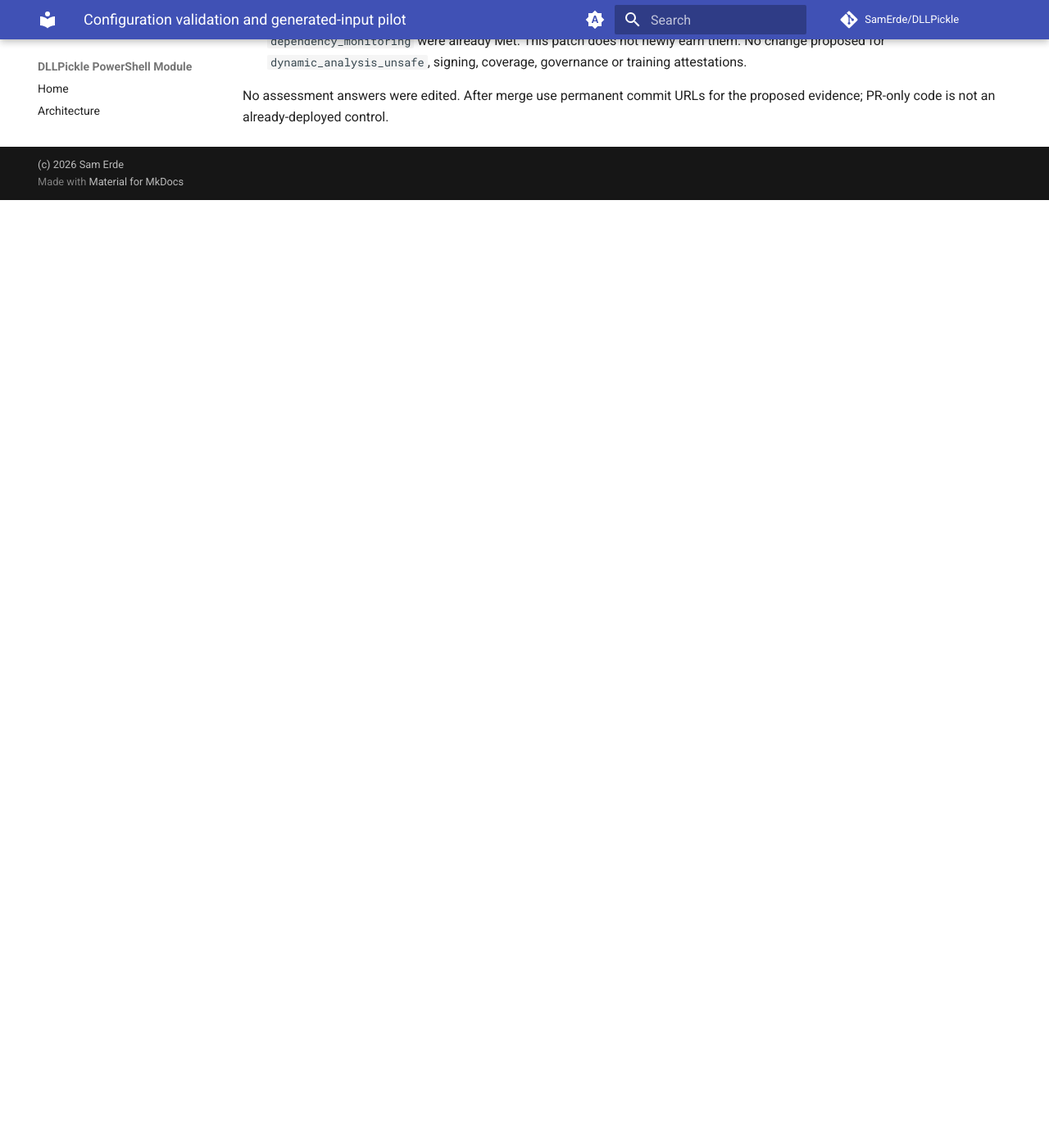
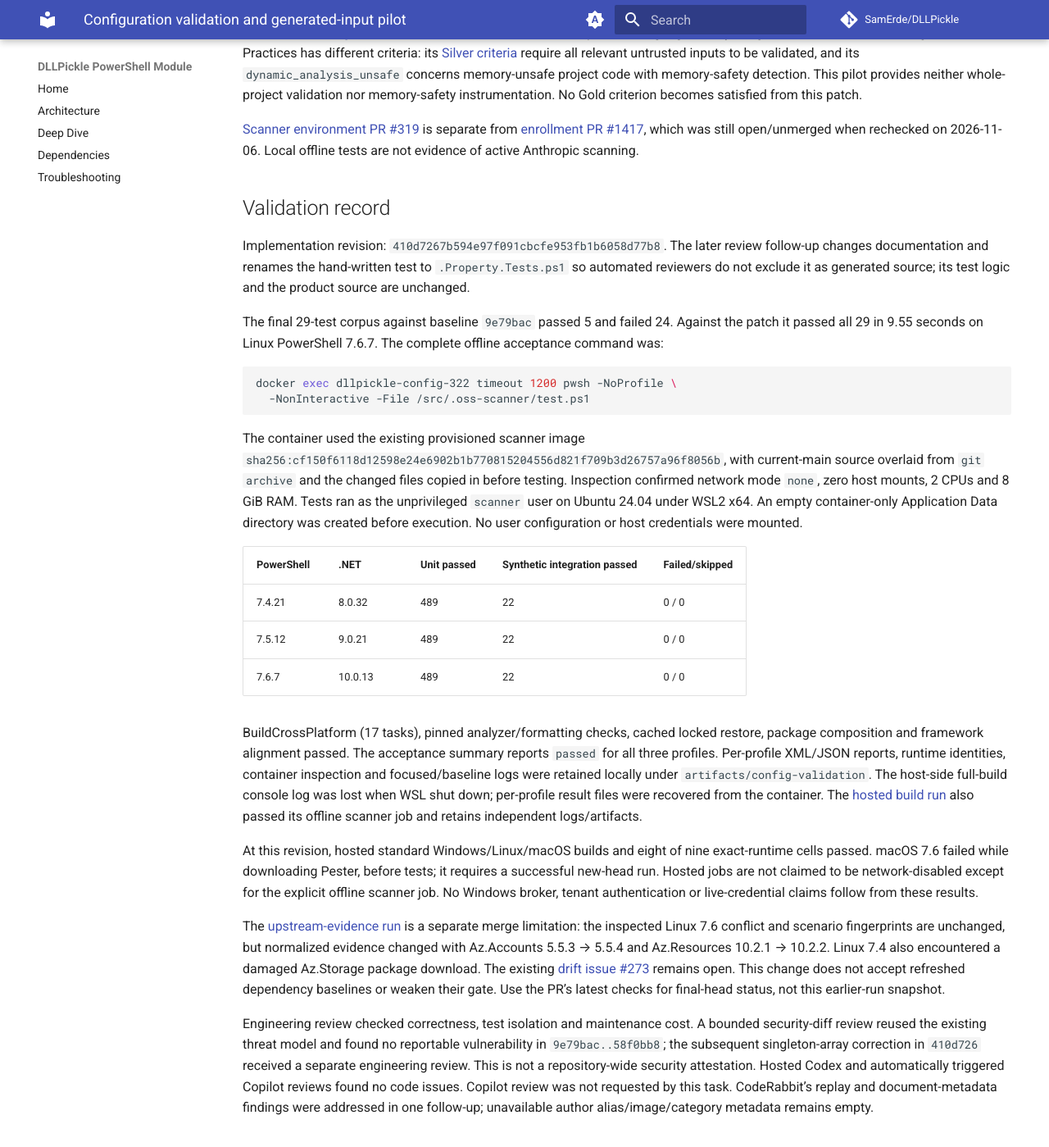
Before and after one commit to SamErde/DLLPickle, an MkDocs documentation site: the page built from docs/plans/2026-11-06-configuration-validation.md, in a window 1280 px wide and 1400 px high, scrolled down 3206 px. Shown: the whole window at 82% size. Built offline with MkDocs 1.6.1 and Material for MkDocs 9.7.7, drawn with Linux system fonts in a browser that asks for light colours; comment, search, counter and statistics services are not loaded; before the commit the page ends 3450 px from its top, so only the background shows below that; some of the changed text lies outside the part shown.

Commit message:
docs: address replay review and retain validation evidence

````diff
--- a/docs/plans/2026-11-06-configuration-validation.md
+++ b/docs/plans/2026-11-06-configuration-validation.md
@@ -1,4 +1,16 @@
-# Configuration validation and generated-input pilot
+---
+title: Configuration validation and generated-input pilot
+post_title: Configuration validation and generated-input pilot
+author1: OpenAI Codex
+post_slug: configuration-validation-generated-input-pilot
+microsoft_alias: null
+featured_image: null
+categories: []
+tags: [PowerShell, testing, security]
+ai_note: Prepared with OpenAI Codex for maintainer review.
+summary: Bounded configuration validation, reproducible tests, and badge evidence.
+post_date: 2026-11-06
+---
 
 Issue: [#322](https://github.com/SamErde/DLLPickle/issues/322).
 Baseline: `9e79bac6371e1fa498dd4fb23715863026c3d091` (current main at investigation).
@@ -24,9 +36,9 @@ build and publishing to an immutable source revision. No release was performed.
 
 | Candidate | Risk/gap and existing controls | Exact assessment relationship | Benefit, effort, maintenance |
 | --- | --- | --- | --- |
-| **Validate configuration types plus seeded tests (selected)** | Get-DPConfig catches JSON syntax/read failures, but coerces wrong types and unwraps root arrays. Four existing tests do not exercise real schema failures. | Silver `input_validation` is unanswered; this supplies scoped implementation/evidence, not proof for all inputs. Passing `dynamic_analysis` is already Met. No Scorecard `Fuzzing` credit claimed. | Prevent unintended preference interpretation; small implementation and existing Pester only; maintain a compact contract corpus. |
-| Generated dependency-order tests | Existing synthetic transitive-assembly and metadata-only inspection tests exercise real assemblies in child processes. Sparse graph-shape coverage remains (cycles, duplicate names, permutations). | Evidence toward Silver `input_validation` and regression testing; no automatic `Fuzzing` credit. | Useful reliability evidence, but pure graph mocks omit assembly metadata behavior; moderate fixture maintenance. |
-| Signed release verification | Immutable release SHA, locked restore and package checks exist; inspected release workflow has no release-signing/attestation step or user verification procedure. | Silver `signed_releases`, `version_tags_signed`; separate Scorecard `Signed-Releases`. | High user-verification value, but needs signing identity/key custody, deliverable scope and verification design; greater ongoing release cost. Checksums alone do not satisfy signing. |
+| **Configuration validation (selected)** | Syntax/read checks exist; wrong types and root arrays are coerced. Four tests omit schema failures. | Silver `input_validation`: scoped evidence only. Passing `dynamic_analysis` already Met; no Scorecard `Fuzzing` credit. | Prevent unintended preferences; small implementation using existing Pester; maintain a compact corpus. |
+| Dependency-order tests | Real-assembly and metadata-only tests exist; cycles, duplicate names and permutations lack coverage. | Silver `input_validation` and regression evidence; no automatic `Fuzzing` credit. | Useful reliability evidence; moderate fixture cost because graph mocks omit metadata behavior. |
+| Release verification | Immutable SHA, locked restore and package checks exist; no signing step or user verification procedure found. | Silver `signed_releases`, `version_tags_signed`; Scorecard `Signed-Releases`. | High value, but needs signing identity, key custody and deliverable scope decisions; greater release maintenance. Checksums alone are insufficient. |
 | Security expectations documentation | SECURITY.md documents reporting; the existing threat model already describes ownership and trust boundaries. User-facing expectations are less direct. | Silver `documentation_security` unanswered: primarily documentation/evidence gap. | Low maintenance; included only to explain the selected validation guarantee and limits. No new threat model. |
 | Measured coverage improvement | Pester coverage and CI exist, with a 30% build threshold; no verified 80% statement-coverage evidence. | Silver `test_statement_coverage80`; Gold `test_statement_coverage90` / `test_branch_coverage80` require separate measurements. | Broader evidence work; raising a threshold without measurements is not protection. Deferred beyond this bounded change. |
 
@@ -80,19 +92,52 @@ record the runtime and emitted failing JSON as well as the seed.
 
 Use the exact executable provisioned by `tools/Install-DLLPickleTestPowerShell.ps1`
 from `build/powershell-test-matrix.json`, and Pester from `build/build-tool-versions.json`.
-In a provisioned offline environment, invoke the existing helper in a fresh process:
+First provision the selected runtime and pinned tools while networking is allowed.
+For example, save the provisioner's returned executable path:
 
 ```powershell
-./build/Invoke-DLLPicklePester.ps1 -TestPath ./tests/Unit/Get-DPConfig.Generated.Tests.ps1 -SummaryPath ./summary.json -TestResultPath ./results.xml -RequiredPesterVersion 5.7.1
+$Matrix = Get-Content ./build/powershell-test-matrix.json -Raw | ConvertFrom-Json
+$Provision = @{
+    Provider = 'DirectArchive'
+    PowerShellVersion = $Matrix.profiles[0].powerShellVersion
+}
+$Executable = ./tools/Install-DLLPickleTestPowerShell.ps1 @Provision
 ```
 
-On Linux prefix the fresh `pwsh -NoProfile -NonInteractive -File ...` process with
-`timeout 180`. To replay one seed in a fresh process using Pester 5.7.1:
+After disabling networking, invoke the helper in a fresh process (from the
+repository root). The argument array also makes the process timeout explicit:
 
 ```powershell
-Import-Module Pester -RequiredVersion 5.7.1
-$container = New-PesterContainer -Path ./tests/Unit/Get-DPConfig.Generated.Tests.ps1 -Data @{ Seeds = @(322); CasesPerSeed = 32 }
-Invoke-Pester -Container $container -Output Detailed
+$ReplayArguments = @(
+    '-NoProfile', '-NonInteractive', '-File'
+    './build/Invoke-DLLPicklePester.ps1'
+    '-TestPath', './tests/Unit/Get-DPConfig.Property.Tests.ps1'
+    '-SummaryPath', './summary.json'
+    '-TestResultPath', './results.xml'
+    '-RequiredPesterVersion', '5.7.1'
+)
+# Linux: external timeout interrupts a stuck call.
+timeout 180 $Executable @ReplayArguments
+if ($LASTEXITCODE -ne 0 -or
+    (Get-Content ./summary.json -Raw | ConvertFrom-Json).FailedCount -ne 0) {
+    throw 'Configuration pilot failed; inspect results.xml.'
+}
+# Other hosts: launch with & $Executable @ReplayArguments and enforce
+# a 180-second timeout in the parent process supervisor.
+```
+
+To replay one seed, run this in a fresh process using the same executable (and
+the same external process timeout):
+
+```powershell
+& $Executable -NoProfile -NonInteractive -Command {
+    Import-Module Pester -RequiredVersion 5.7.1
+    $Container = New-PesterContainer -Path (
+        './tests/Unit/Get-DPConfig.Property.Tests.ps1'
+    ) -Data @{ Seeds = @(322); CasesPerSeed = 32 }
+    $Result = Invoke-Pester -Container $Container -Output Detailed -PassThru
+    if ($Result.FailedCount -gt 0) { exit 1 }
+}
 ```
 
 Do not use execution timeouts as an assertion that large arbitrary configuration
@@ -124,6 +169,69 @@ separate from [enrollment PR #1417](https://github.com/anthropics/oss-scanner/pu
 which was still open/unmerged when rechecked on 2026-11-06. Local offline tests
 are not evidence of active Anthropic scanning.
 
+## Validation record
+
+Implementation revision: `410d7267b594e97f091cbcfe953fb1b6058d77b8`.
+The later review follow-up changes documentation and renames the hand-written
+test to `.Property.Tests.ps1` so automated reviewers do not exclude it as
+generated source; its test logic and the product source are unchanged.
+
+The final 29-test corpus against baseline `9e79bac` passed 5 and failed 24.
+Against the patch it passed all 29 in 9.55 seconds on Linux PowerShell 7.6.7.
+The complete offline acceptance command was:
+
+```sh
+docker exec dllpickle-config-322 timeout 1200 pwsh -NoProfile \
+  -NonInteractive -File /src/.oss-scanner/test.ps1
+```
+
+The container used the existing provisioned scanner image
+`sha256:cf150f6118d12598e24e6902b1b770815204556d821f709b3d26757a96f8056b`,
+with current-main source overlaid from `git archive` and the changed files copied
+in before testing. Inspection confirmed network mode `none`, zero host mounts,
+2 CPUs and 8 GiB RAM. Tests ran as the unprivileged `scanner` user on Ubuntu 24.04
+under WSL2 x64. An empty container-only Application Data directory was created
+before execution. No user configuration or host credentials were mounted.
+
+| PowerShell | .NET | Unit passed | Synthetic integration passed | Failed/skipped |
+| --- | --- | --- | --- | --- |
+| 7.4.21 | 8.0.32 | 489 | 22 | 0 / 0 |
+| 7.5.12 | 9.0.21 | 489 | 22 | 0 / 0 |
+| 7.6.7 | 10.0.13 | 489 | 22 | 0 / 0 |
+
+BuildCrossPlatform (17 tasks), pinned analyzer/formatting checks, cached locked
+restore, package composition and framework alignment passed. The acceptance
+summary reports `passed` for all three profiles. Per-profile XML/JSON reports,
+runtime identities, container inspection and focused/baseline logs were retained
+locally under `artifacts/config-validation`. The host-side full-build console log
+was lost when WSL shut down; per-profile result files were recovered from the
+container. The [hosted build run](https://github.com/SamErde/DLLPickle/actions/runs/42187368716)
+also passed its offline scanner job and retains independent logs/artifacts.
+
+At this revision, hosted standard Windows/Linux/macOS builds and eight of nine
+exact-runtime cells passed. macOS 7.6 failed while downloading Pester, before
+tests; it requires a successful new-head run. Hosted jobs are not claimed to be
+network-disabled except for the explicit offline scanner job. No Windows broker,
+tenant authentication or live-credential claims follow from these results.
+
+The [upstream-evidence run](https://github.com/SamErde/DLLPickle/actions/runs/42187368633)
+is a separate merge limitation: the inspected Linux 7.6 conflict and scenario
+fingerprints are unchanged, but normalized evidence changed with Az.Accounts
+5.5.3 → 5.5.4 and Az.Resources 10.2.1 → 10.2.2. Linux 7.4 also encountered a
+damaged Az.Storage package download. The existing
+[drift issue #273](https://github.com/SamErde/DLLPickle/issues/273) remains open.
+This change does not accept refreshed dependency baselines or weaken their gate.
+Use the PR's latest checks for final-head status, not this earlier-run snapshot.
+
+Engineering review checked correctness, test isolation and maintenance cost.
+A bounded security-diff review reused the existing threat model and found no
+reportable vulnerability in `9e79bac..58f0bb8`; the subsequent singleton-array
+correction in `410d726` received a separate engineering review. This is not a
+repository-wide security attestation. Hosted Codex and automatically triggered
+Copilot reviews found no code issues. Copilot review was not requested by this
+task. CodeRabbit's replay and document-metadata findings were addressed in one
+follow-up; unavailable author alias/image/category metadata remains empty.
+
 ## Proposed assessment answers (maintainer review only)
 
 - **Silver `documentation_security`: `?` → `Met` after merge.** Proposed
@@ -137,7 +245,7 @@ are not evidence of active Anthropic scanning.
   applying preferences; seeded and fixed Pester tests exercise rejection and
   normalization. Other input surfaces require separate assessment."
   Evidence: [implementation](../../src/DLLPickle/Public/Get-DPConfig.ps1),
-  [tests](../../tests/Unit/Get-DPConfig.Generated.Tests.ps1).
+  [tests](../../tests/Unit/Get-DPConfig.Property.Tests.ps1).
 - **Already satisfied / unchanged:** Passing `dynamic_analysis` and Silver
   `coding_standards_enforced`, `external_dependencies`, `dependency_monitoring`
   were already Met. This patch does not newly earn them. No change proposed for
````
Also changed, not shown: 2 other files.
